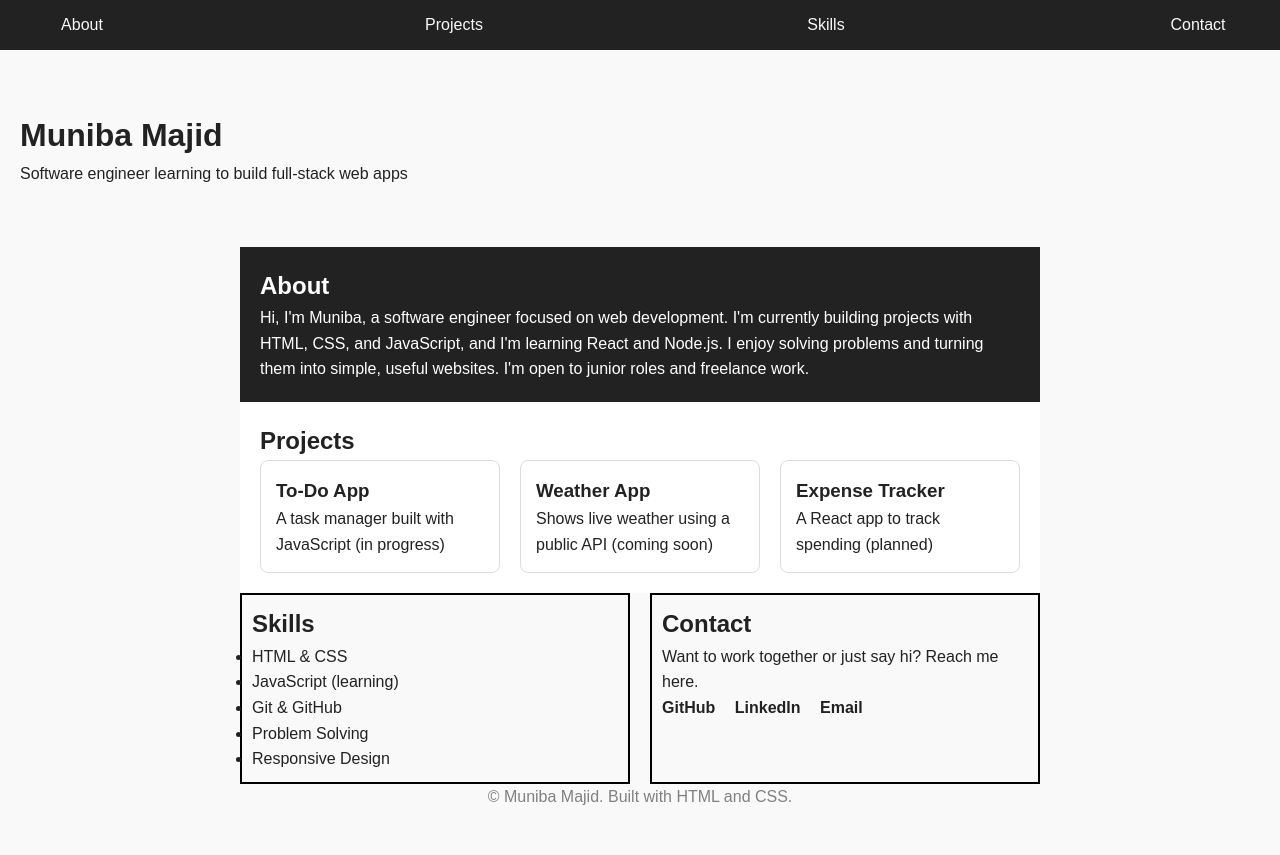
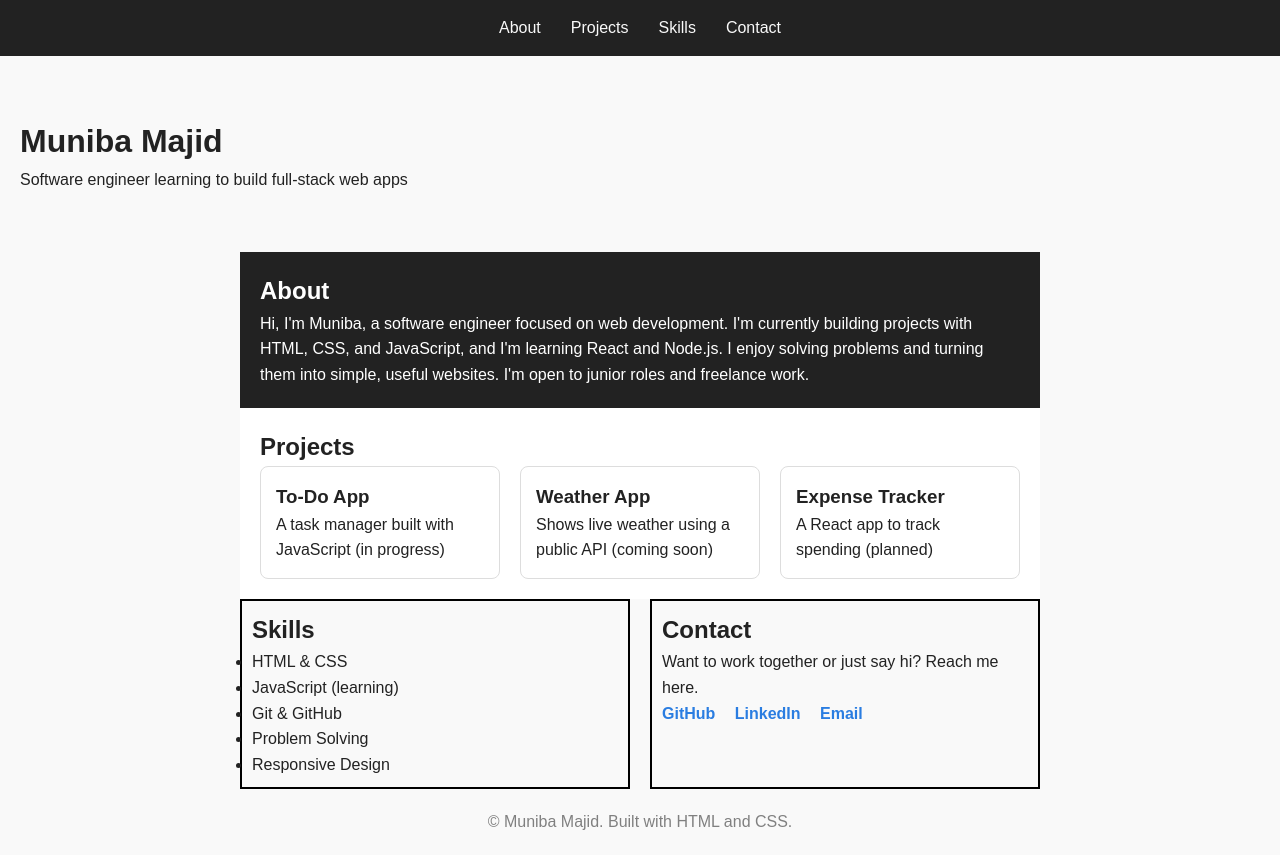
Before and after one commit to munibamajid/profile-page, a plain HTML site: page index.html in a window 1280 px wide. Before the commit the page ends 809 px from the top, so only its background shows below. Drawn offline with Linux system fonts and the light colour scheme.

Commit message:
improve styling

```diff
--- a/style.css
+++ b/style.css
@@ -1,3 +1,6 @@
+:root {
+    --accent: #2a7de1;
+}
 * {
     margin: 0;
     padding: 0;
@@ -14,17 +17,16 @@ body {
 nav {
     background: #222;
     display: flex;
-    height: 50px;
-    align-items: center;
-    justify-content: space-between;
-    padding: 20px;
+    /* align-items: center; */
+    gap: 30px;
+    justify-content: center;
+    padding: 15px 20px;
 }
 
 nav a {
     color: #f9f9f9;
     text-decoration: none;
     /* background: #555; */
-    width: 10%;
     text-align: center;
 }
 
@@ -106,6 +108,7 @@ main {
 }
 
 footer {
+    padding: 20px;
     text-align: center;
     color: gray;
 }
```
